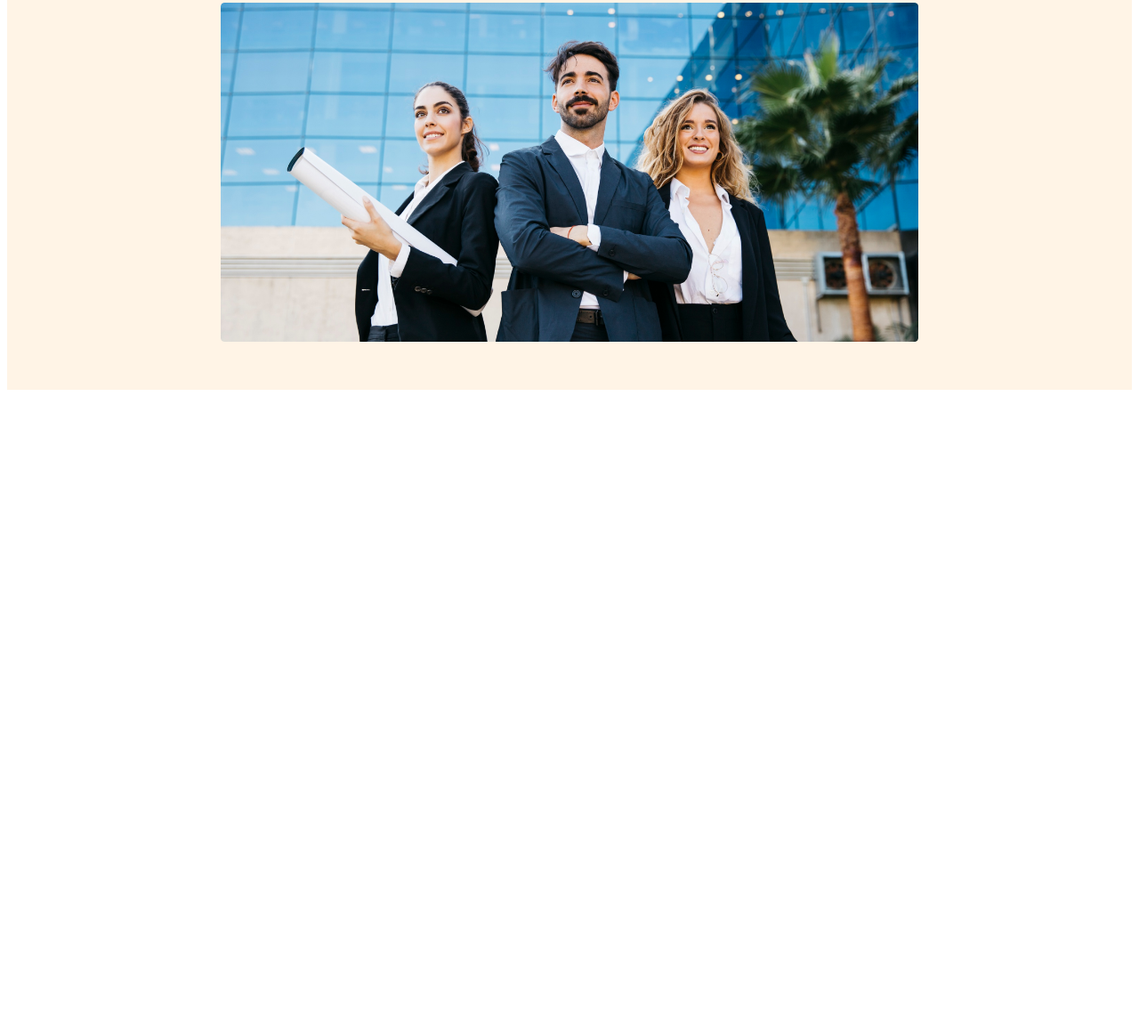
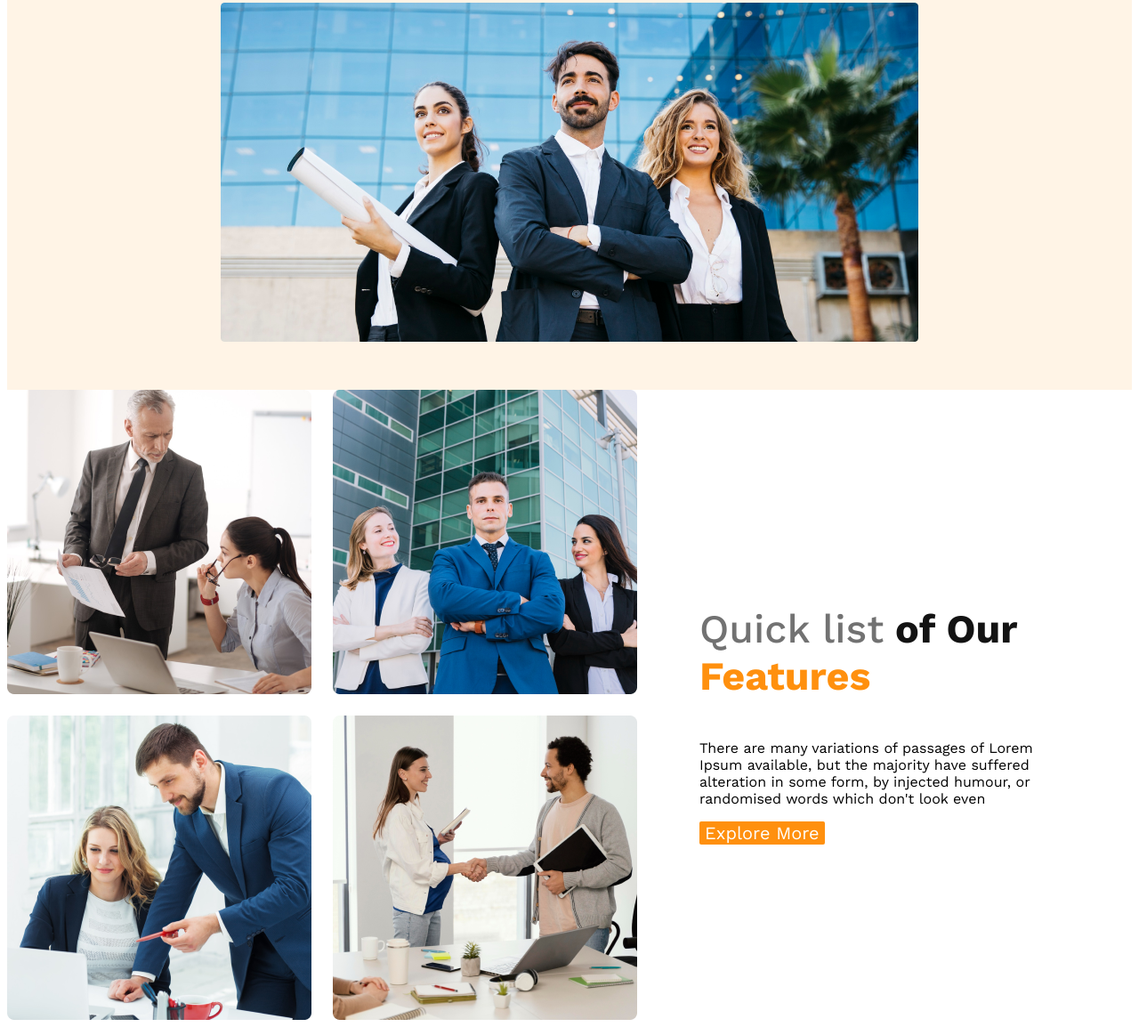
Before and after one commit to SmJayed98/g3-architects-website, a plain HTML site: page index.html in a window 1280 px wide. Shown: the part 535-1689 px from the top of the page at 89% size. Before the commit the page ends 981 px from the top, so only its background shows below. Drawn offline with nearby package versions, Linux system fonts and the light colour scheme.

Commit message:
features and teams description

```diff
--- a/index.html
+++ b/index.html
@@ -27,7 +27,23 @@
         </div>
     </header>
     <main>
+<!-- teams sections start -->
+<section class="teams-container">
+    <div class="teams-iamge-container">
+        <img src="images/team1.png" alt="">
+        <img src="images/team2.png" alt="">
+        <img src="images/team3.png" alt="">
+        <img src="images/team4.png" alt="">
+    </div>
 
+   <div class="teams-content">
+<h3 class="teams-title"><span class="Quick-list">Quick list</span> <span class="of-Our">of Our</span> <span class="Features-color">Features</span></h3>
+<p class="teams-description">There are many variations of passages of Lorem Ipsum available, but the majority have suffered alteration in some form, by injected humour, or randomised words which don't look even</p>
+<button class="btn-primary">Explore More</button>
+   </div>
+
+
+</section>
 
     </main>
 <footer></footer>
--- a/style/style.css
+++ b/style/style.css
@@ -63,6 +63,46 @@ margin: 0 auto;
     margin-top: 20px;
 }
 
+.teams-container{
+    display: flex;
+    align-items: center;
+    /* gap: 70px; */
+}
+.teams-iamge-container{
+    display: grid;
+    grid-template-columns: repeat(2,1fr);
+    gap:1.5rem ;
+}
+
+.teams-content{
+    padding-right: 70px ;
+    padding-left: 70px;
+}
+
+.teams-title{
+    font-size: 2.8rem;
+}
+.Quick-list{
+    color: #727272;
+    font-weight: 500;
+    /* font-size: 45px; */
+}
+
+.of-Our{
+    color: #131313;
+    font-weight: 700;
+    /* font-size: 45px; */
+}
+
+.Features-color{
+    color: #FF900E;
+    font-weight: 700;
+    /* font-size: 45px; */
+
+
+}
+
+/* Media devices */
 @media screen and (max-width: 576px){
     header{
 padding: 20px;
@@ -72,6 +112,14 @@ padding: 20px;
     }
 }
 
+/* main section */
+
+
+/* main styles */
+main{
+    max-width: 1440px;
+    margin: 0 auto;
+}
 
 @media screen and (min-width:576px) and (max-width:962px) {
     header{
```
